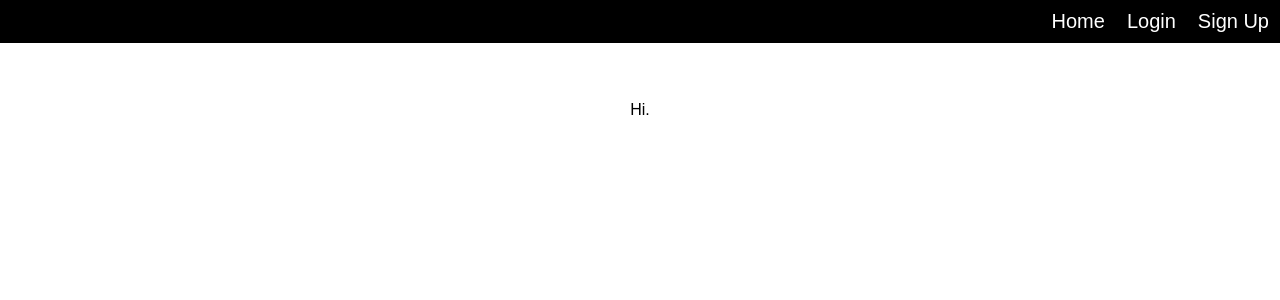
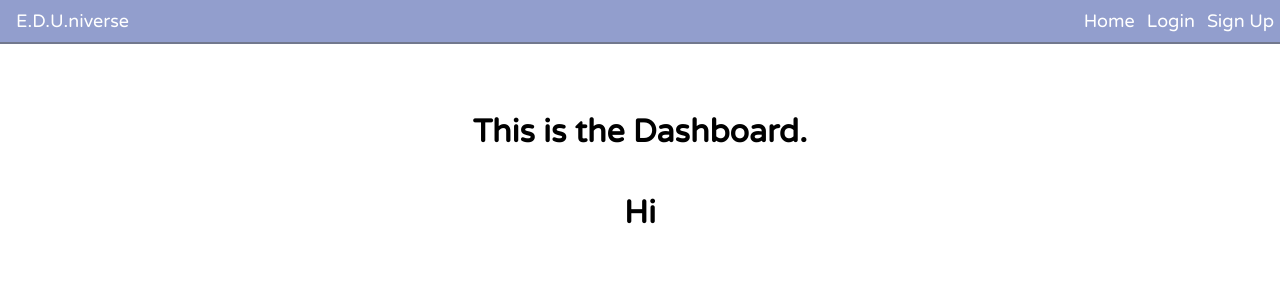
Before and after one commit to seancswanson/e.d.u.niverse, a React (Create React App) app in the folder client/: page / in a window 1280 px wide. Shown: the top 300 px of the page. Built offline with nearby package versions, Linux system fonts and the light colour scheme.

Commit message:
Added color variables for consistent styling, font families, nav is complete. Stubbing routes to dashoard

```diff
--- a/client/public/index.html
+++ b/client/public/index.html
@@ -19,7 +19,8 @@
       work correctly both with client-side routing and a non-root public URL.
       Learn how to configure a non-root public URL by running `npm run build`.
     -->
-    <title>React App</title>
+    <title>E.D.U.niverse</title>
+    <link href="https://fonts.googleapis.com/css?family=Open+Sans|Varela+Round" rel="stylesheet">
   </head>
   <body>
     <noscript>
--- a/client/src/App.css
+++ b/client/src/App.css
@@ -1,19 +1,45 @@
 /* CUSTOM STYLES */
+
+html {
+  width: 100vw;
+}
+
+h1,h2,h3,h4,h5 {
+  font-family: var(--heading-font);
+}
+
+/* Colors */
+:root {
+  --white: #ffffff;
+  --pastelblue: #00E1FF;
+  --pastelpurple: #AFA2FF;
+  --grayblue: #929ECD;
+  --gray: #72788D;
+  --heading-font: 'Varela Round', sans-serif;
+  --body-font: 'Open Sans', serif;
+}
+
+/* NAV */
+
 
 nav {
   width: 100%;
-  background-color: black;
-  padding: 10px 0;
+  background-color: var(--grayblue);
   text-align: right;
+  padding-top: 10px;
+  padding-bottom: 10px;
+  font-family: var(--heading-font);
+  border-bottom: 2px solid var(--gray);
 }
 
 nav a {
   margin: 1px;
   text-decoration: none;
-  font-size: 20px;
+  font-size: 18px;
   color: white;
-  padding: 10px;
-  transition: all .1s;
+  padding: 10px 5px;
+  transition: all .2s;
+  cursor: pointer;
 }
 
 nav a:hover {
@@ -22,20 +48,32 @@ nav a:hover {
   border-radius: 1px;
 }
 
-ul {
+nav ul {
   list-style: none;
 }
 
-li {
+nav li {
   margin: 10px;
   display: inline-block;
-  padding: 20px;
+  padding: 10px;
   color: white;
   font-weight: 400;
   background: #555;
 }
 
+.div--container__brand {
+  display: inline-block;
+  float: left;
+  margin-left: 10px;
+}
 
+.a--brand:hover {
+  background: initial !important;
+  color: var(--white);
+  font-weight: bold;
+}
+
+/* Flash Messages */
 .error {
   background-color: pink;
   color: red;
@@ -70,6 +108,19 @@ li {
   float: right;
 }
 
+/* Dashboard */
+
+/* -- Main view */
+
+.div--gridcontainer__applinks{
+  display: grid;
+}
+
+.div--grid__appitems {
+
+}
+
+
 /* DEFAULT STYLES FROM CREATE REACT APP MODULE */
 .App {
   text-align: center;
--- a/client/src/dashboard/Dashboard.js
+++ b/client/src/dashboard/Dashboard.js
@@ -1,10 +1,25 @@
 import React, { Component } from 'react';
 import { Link } from 'react-router-dom';
+
+// Create 6 button links
+
+const AppLinks = () => {
+    return(
+        <div className="div--gridcontainer__applinks">
+            <div className="div--grid__appitems"><h1>Hi</h1></div>
+        </div>
+)
+}
+
+
 
 class Dashboard extends Component {
     render(){
         return(
-            <div>Hi.</div>
+            <div>
+            <h1>This is the Dashboard.</h1>
+            <AppLinks />
+            </div>
         )
     }
 }
--- a/client/src/layout/Nav.js
+++ b/client/src/layout/Nav.js
@@ -24,6 +24,9 @@ class Nav extends Component {
     return(
         <div>
           <nav className="nav">
+          <div className="div--container__brand">
+          <a className="a--brand">E.D.U.niverse</a>
+          </div>
             <Link to="/">Home</Link>
             {links}
           </nav>
```
Also changed, not shown: client/public/manifest.json, 1 other file (tests, documents, lock files or other folders).
